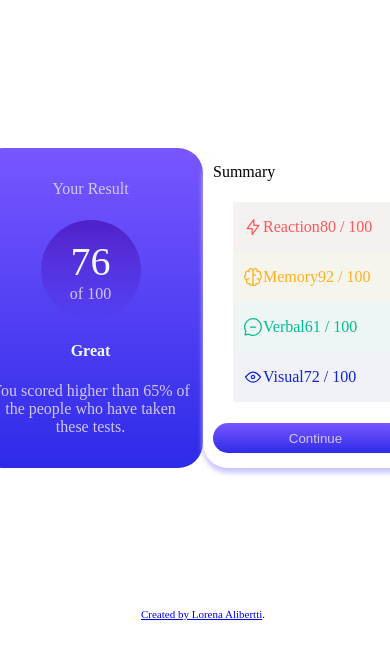
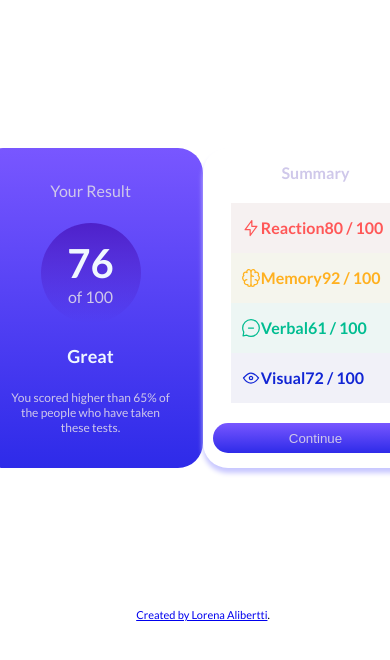
Before and after one commit to loli178/Proyecto1, a plain HTML site: page results-summary-component-main/index.html in a window 390 px wide. Shown: the top 660 px of the page. Drawn offline with Linux system fonts and the light colour scheme.

Commit message:
Need to make it responsive

```diff
--- a/results-summary-component-main/index.html
+++ b/results-summary-component-main/index.html
@@ -3,7 +3,9 @@
   <head>
     <meta charset="UTF-8" />
     <meta name="viewport" content="width=device-width, initial-scale=1.0" />
-    <!-- displays site properly based on user's device -->
+    <link rel="preconnect" href="https://fonts.googleapis.com" />
+    <link rel="preconnect" href="https://fonts.gstatic.com" crossorigin />
+    <link href="https://fonts.googleapis.com/css2?family=Lato:wght@400;700;900&display=swap" rel="stylesheet" />
 
     <link rel="icon" type="image/png" sizes="32x32" href="./assets/images/favicon-32x32.png" />
     <link rel="stylesheet" href="/results-summary-component-main/style.css" />
--- a/results-summary-component-main/style.css
+++ b/results-summary-component-main/style.css
@@ -6,6 +6,7 @@ body {
   height: 100%;
   width: 100%;
   box-sizing: border-box;
+  font-family: 'Lato', sans-serif;
 }
 
 .attribution {
@@ -23,7 +24,8 @@ body {
   /* border: solid black 5px; */
   color: aliceblue;
 }
-.section-left {
+.section-left,
+.section-right {
   display: flex;
   background: linear-gradient(hsl(252, 100%, 67%), hsl(241, 81%, 54%));
   width: 50%;
@@ -55,28 +57,26 @@ body {
 .num76 {
   font-size: 40px;
   color: aliceblue;
+  font-weight: 600;
 }
 .great {
+  font-size: 18px;
   font-weight: 600;
   color: aliceblue;
 }
 .scored {
   align-items: center;
   justify-content: center;
+  font-size: 12px;
+  padding: 0 20px 0 20px;
 }
 .section-right {
-  display: flex;
-  flex-direction: column;
-  flex-wrap: wrap;
-  background-color: hsl(0, 0%, 100%);
-  color: black;
-  /* border: solid black 5px; */
-  width: 50%;
-  height: 300px;
-  align-items: start;
-  justify-content: space-evenly;
+  background: hsl(0, 0%, 100%);
+
+  font-weight: 600;
+
   border-radius: 25px;
-  padding: 10px;
+
   box-shadow: 0 5px 5px hsl(241, 100%, 89%);
 }
 ul {
@@ -84,7 +84,7 @@ ul {
   flex-direction: column;
   line-height: 30px;
   list-style: none;
-  padding: 0 0 0 20px;
+  padding: 0 0 0 15px;
   width: 90%;
   white-space: normal;
 }
```
Also changed, not shown: 2 other files.
